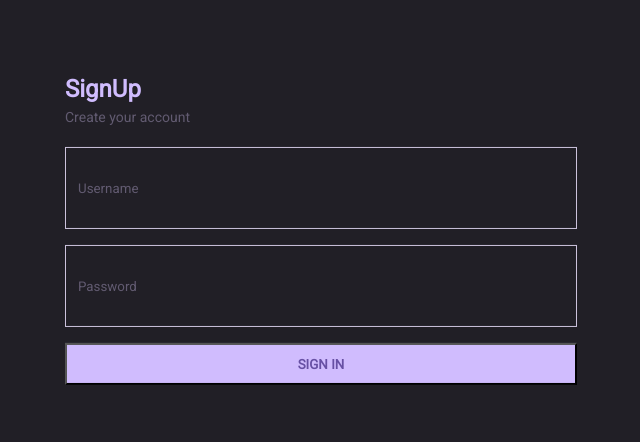
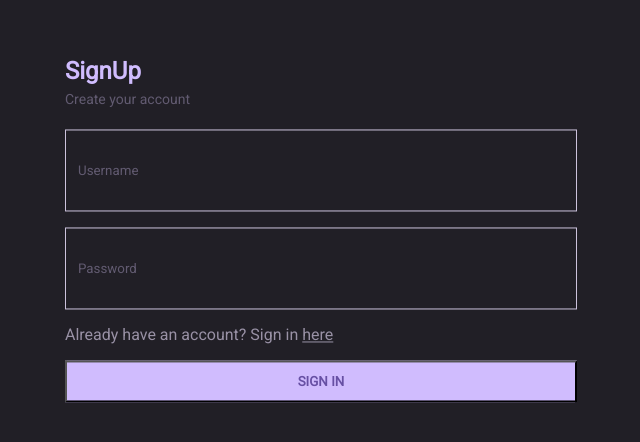
Before and after one commit to AlexPereiraGamelas/quest-tracker, a React (Vite) app in the folder client/: page /register in a window 1280 px wide. Shown: the part 110-552 px from the top of the page, without its empty margins (319-959 px from the left). Built offline with nearby package versions, Linux system fonts and the light colour scheme.

Commit message:
Add error handling to SignUp page

```diff
--- a/client/src/hooks/toast/useToast.tsx
+++ b/client/src/hooks/toast/useToast.tsx
@@ -22,10 +22,12 @@ const DEFAULT_TOAST_OPTIONS: Partial<ToastOptions> = {
 
 const SUCCESS_TOAST_CONFIG: ToastOptions = {
   ...DEFAULT_TOAST_OPTIONS,
+  type: "success",
 };
 
 const ERROR_TOAST_CONFIG: ToastOptions = {
   ...DEFAULT_TOAST_OPTIONS,
+  type: "error",
 };
 
 const useToast = () => {
--- a/client/src/pages/adventure/index.tsx
+++ b/client/src/pages/adventure/index.tsx
@@ -13,6 +13,7 @@ import styles from "./styles.module.scss";
 function Adventure() {
   const { id } = useParams();
   const { title, QUESTS_DATA } = useAdventure(id);
+
   return (
     <div className={styles.page}>
       <div className={styles.adventure__title}>{title}</div>
--- a/client/src/pages/register/components/RegisterForm/index.module.scss
+++ b/client/src/pages/register/components/RegisterForm/index.module.scss
@@ -33,3 +33,13 @@ styles for the login form component
 .button::placeholder {
   color: red
 }
+
+.linkToLogin {
+  color: #CCC2DC;
+  opacity: 0.7;
+  text-decoration: none;
+
+  span {
+    text-decoration: underline;
+  }
+}
--- a/client/src/pages/register/components/RegisterForm/index.tsx
+++ b/client/src/pages/register/components/RegisterForm/index.tsx
@@ -2,6 +2,7 @@
  * Register form component
  */
 
+import { Link } from "react-router";
 import styles from "./index.module.scss";
 
 interface RegisterFormProps {
@@ -25,6 +26,9 @@ const RegisterForm = ({ handleFormSubmit }: RegisterFormProps) => {
         aria-label="password input"
         placeholder="password"
       />
+      <Link className={styles.linkToLogin} to="/login">
+        Already have an account? Sign in <span>here</span>
+      </Link>
       {/*TODO ADD LOADING STATE*/}
       <button className={styles.button} type="submit">
         Sign In
--- a/client/src/pages/register/index.module.scss
+++ b/client/src/pages/register/index.module.scss
@@ -1,6 +1,10 @@
 /*
 Register page styles
 */
+
+.page {
+  height: 100vh;
+}
 
 .container {
   width: 40%;
--- a/client/src/pages/register/index.tsx
+++ b/client/src/pages/register/index.tsx
@@ -5,14 +5,19 @@ import { RegisterHeader, RegisterForm } from "./components";
 import useRegister from "./useRegister";
 
 import styles from "./index.module.scss";
+import { useToast } from "@/hooks";
 
 function Register() {
-  const { handleFormSubmit } = useRegister();
+  const { DefaultToastContainer, createErrorToast } = useToast();
+  const { handleFormSubmit } = useRegister(createErrorToast);
 
   return (
-    <div className={styles.container}>
-      <RegisterHeader />
-      <RegisterForm handleFormSubmit={handleFormSubmit} />
+    <div className={styles.page}>
+      <div className={styles.container}>
+        <RegisterHeader />
+        <RegisterForm handleFormSubmit={handleFormSubmit} />
+      </div>
+      <DefaultToastContainer />
     </div>
   );
 }
--- a/client/src/pages/register/useRegister.ts
+++ b/client/src/pages/register/useRegister.ts
@@ -6,11 +6,18 @@
 
 import { useNavigate } from "react-router";
 import useRegisterMutation from "./mutations/useRegisterMutation";
-import { useCallback } from "react";
+import { useCallback, useEffect } from "react";
+import type { Id } from "react-toastify";
 
-const useRegister = () => {
+const useRegister = (createErrorToast: (message: string) => Id) => {
   const navigate = useNavigate();
-  const { mutate: registerUserMutation } = useRegisterMutation();
+  const { mutate: registerUserMutation, isError } = useRegisterMutation();
+
+  useEffect(() => {
+    if(isError){
+      createErrorToast("Something went wrong! Please try again")
+    }
+  }, [isError, createErrorToast])
 
   const handleFormSubmit = useCallback(
     (event: React.FormEvent<HTMLFormElement>) => {
```
